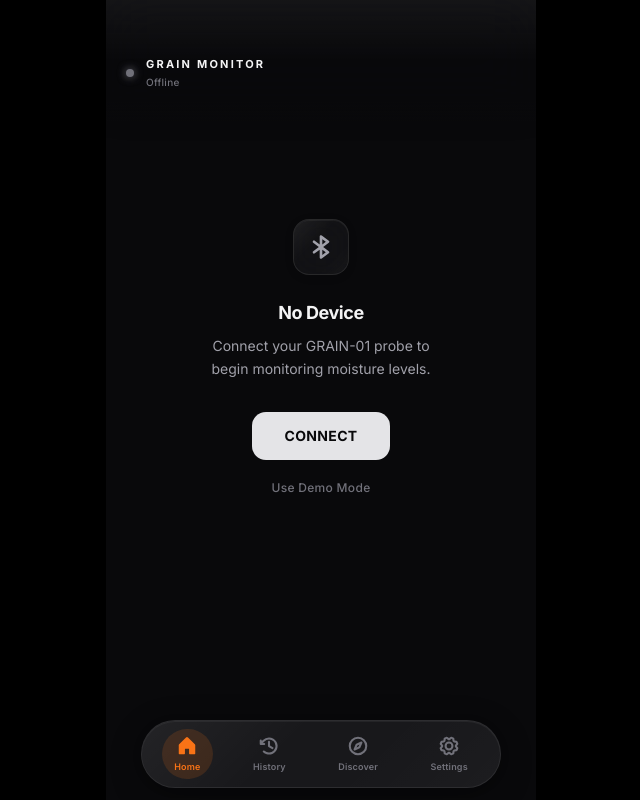
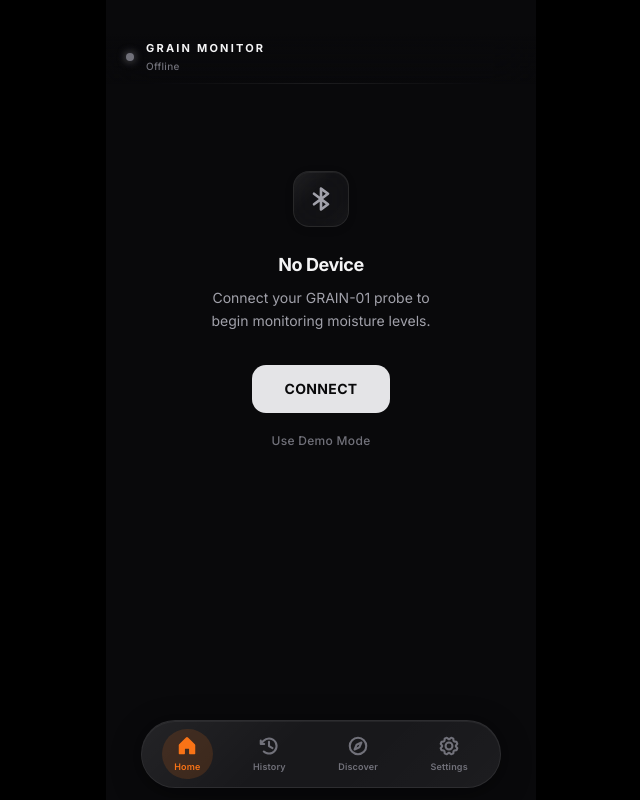
Before and after one commit to vipinmourya4536/Mochi-grain, a Next.js app: page / in a window 1280 px wide. Shown: the whole page, without its empty margins (319-959 px from the left). Built offline with nearby package versions, Linux system fonts and the light colour scheme.

Commit message:
16e5b8f0-cfcf-49f8-9af0-98bbd80ede8a

```diff
--- a/src/app/globals.css
+++ b/src/app/globals.css
@@ -301,7 +301,7 @@
   flex: 1;
   overflow-y: auto;
   overflow-x: hidden;
-  padding: 0 20px 130px;
+  padding: 54px 20px 130px 20px;
   scrollbar-width: none;
 }
 .grain-scroll::-webkit-scrollbar { display: none; }
@@ -312,32 +312,39 @@
 
 /* Glass Header – heavy blur, NO sharp border, soft fade shadow */
 .grain-glass-header {
-  background: var(--gm-glass-bg);
+  position: absolute;
+  top: 0;
+  left: 0;
+  right: 0;
+  z-index: 20;
   backdrop-filter: blur(var(--gm-blur-header, 28px)) saturate(var(--gm-saturate-header, 1.4));
   -webkit-backdrop-filter: blur(var(--gm-blur-header, 28px)) saturate(var(--gm-saturate-header, 1.4));
-  border-bottom: none;
-  box-shadow: 0 6px 32px rgba(0, 0, 0, 0.18), 0 2px 8px rgba(0, 0, 0, 0.1);
-  position: relative;
-  z-index: 20;
 }
+/* Gradient: top solid → bottom frosted (transparent to show blur) */
 .grain-glass-header::after {
   content: '';
   position: absolute;
   inset: 0;
-  border-radius: inherit;
-  background: linear-gradient(180deg, var(--gm-glass-highlight) 0%, transparent 60%);
+  background: linear-gradient(
+    to bottom,
+    var(--gm-bg) 0%,
+    var(--gm-bg) 40%,
+    rgba(var(--gm-bg-r, 9), var(--gm-bg-g, 9), var(--gm-bg-b, 11), 0.6) 70%,
+    rgba(var(--gm-bg-r, 9), var(--gm-bg-g, 9), var(--gm-bg-b, 11), 0.35) 100%
+  );
   pointer-events: none;
+  z-index: 2;
 }
-/* Soft gradient fade below header (eliminates sharp line) */
+/* Subtle bright edge at bottom of header */
 .grain-glass-header::before {
   content: '';
   position: absolute;
-  bottom: -20px;
-  left: 0; right: 0;
-  height: 20px;
-  background: linear-gradient(to bottom, var(--gm-glass-bg), transparent);
+  bottom: 0;
+  left: 10%; right: 10%;
+  height: 1px;
+  background: linear-gradient(90deg, transparent, rgba(255,255,255,0.08), transparent);
   pointer-events: none;
-  z-index: 1;
+  z-index: 3;
 }
 
 /* Glass Card – liquid glass with variable intensity */
--- a/src/components/grain/header.tsx
+++ b/src/components/grain/header.tsx
@@ -38,7 +38,8 @@ export function Header() {
   const isSettings = activeTab === 'settings';
 
   return (
-    <header className="grain-glass-header px-5 pt-14 pb-3 flex justify-between items-center shrink-0">
+    <header className="grain-glass-header shrink-0">
+      <div className="relative z-[3] px-5 pt-10 pb-2.5 flex justify-between items-center">
       {/* Left: status dot + title */}
       <div className="flex items-center gap-3">
         <div className="w-2 h-2 rounded-full grain-status-dot" style={dotStyle} />
@@ -86,6 +87,7 @@ export function Header() {
         {/* Language toggle – ONLY on Settings page */}
         {isSettings && <LanguageSelector />}
       </div>
+      </div>
     </header>
   );
 }
```
Also changed, not shown: upload/Screenshot_20260810_230025_Chrome.jpg (added), 1 other file (tests, documents, lock files or other folders).
